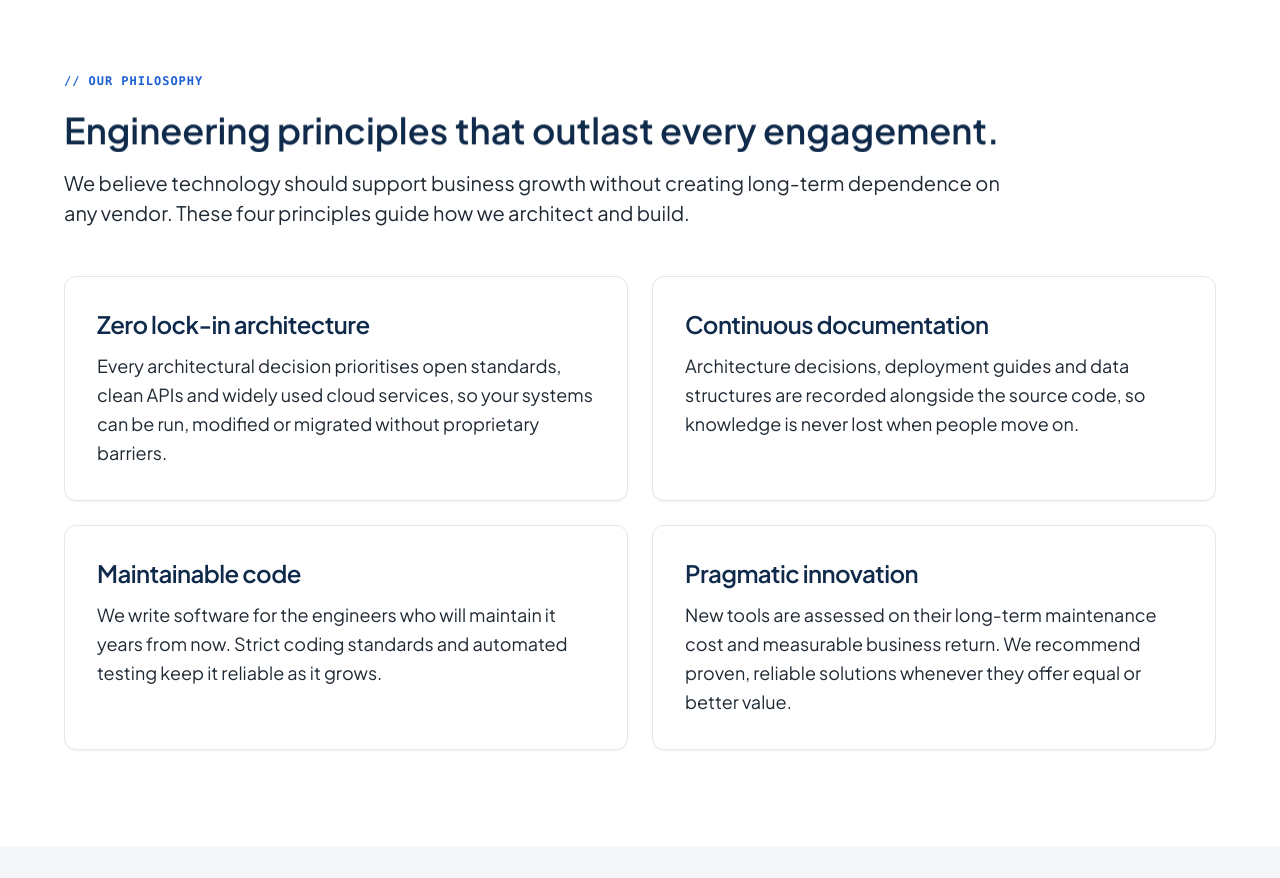
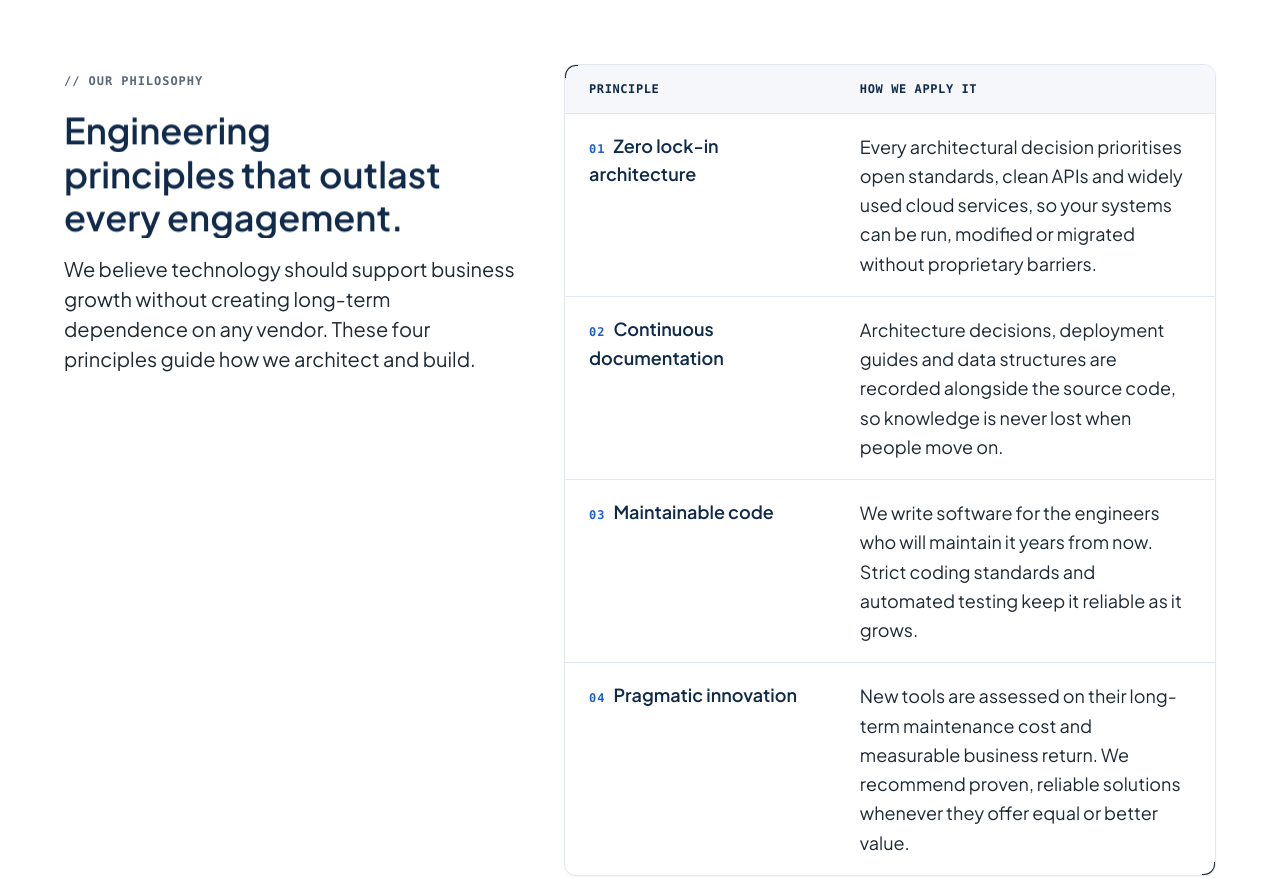
Before and after one commit to Agung78/projectx, an Astro site: page /about in a window 1280 px wide. Shown: the part 2900-3778 px from the top of the page. Built offline with nearby package versions, Linux system fonts and the light colour scheme; Astro itself is replaced by a stand-in of ours; some packages are replaced by stand-ins of ours.

Commit message:
feat: redesign philosophy section into a table layout and add contact link to footer

```diff
--- a/src/components/Footer.astro
+++ b/src/components/Footer.astro
@@ -6,6 +6,7 @@
     <div class="flex flex-col gap-3 text-sm text-white/60 sm:flex-row sm:items-center sm:justify-between">
       <p>&copy; {new Date().getFullYear()} Kyron Engineering. <span data-i18n="footer.rights">All rights reserved.</span></p>
       <div class="flex items-center gap-6">
+        <a href="/contact" class="hover:text-white transition-colors" data-i18n="footer.contact">Get in touch</a>
         <a
           href="https://www.linkedin.com/company/kyron-engineering/"
           target="_blank"
--- a/src/i18n/dictionary.ts
+++ b/src/i18n/dictionary.ts
@@ -89,6 +89,14 @@ export const STRINGS: Record<string, Entry> = {
     "Want a quick overview?",
     "Ingin ringkasan singkat?",
   ),
+  "about.philosophy.col-how": e(
+    "How we apply it",
+    "Penerapannya",
+  ),
+  "about.philosophy.col-principle": e(
+    "Principle",
+    "Prinsip",
+  ),
   "about.philosophy.eyebrow": e(
     "// OUR PHILOSOPHY",
     "// FILOSOFI KAMI",
@@ -641,6 +649,10 @@ export const STRINGS: Record<string, Entry> = {
     "Company",
     "Perusahaan",
   ),
+  "footer.contact": e(
+    "Get in touch",
+    "Hubungi kami",
+  ),
   "footer.connect": e(
     "Connect",
     "Terhubung",
--- a/src/pages/about.astro
+++ b/src/pages/about.astro
@@ -25,6 +25,33 @@ const commitments = [
     titleKey: "about.commitments.honest-title",
     description: "We recommend what’s right for the business, not what costs the most.",
     descKey: "about.commitments.honest-desc",
+  },
+];
+
+const principles = [
+  {
+    title: "Zero lock-in architecture",
+    titleKey: "about.philosophy.p1-title",
+    body: "Every architectural decision prioritises open standards, clean APIs and widely used cloud services, so your systems can be run, modified or migrated without proprietary barriers.",
+    bodyKey: "about.philosophy.p1-body",
+  },
+  {
+    title: "Continuous documentation",
+    titleKey: "about.philosophy.p2-title",
+    body: "Architecture decisions, deployment guides and data structures are recorded alongside the source code, so knowledge is never lost when people move on.",
+    bodyKey: "about.philosophy.p2-body",
+  },
+  {
+    title: "Maintainable code",
+    titleKey: "about.philosophy.p3-title",
+    body: "We write software for the engineers who will maintain it years from now. Strict coding standards and automated testing keep it reliable as it grows.",
+    bodyKey: "about.philosophy.p3-body",
+  },
+  {
+    title: "Pragmatic innovation",
+    titleKey: "about.philosophy.p4-title",
+    body: "New tools are assessed on their long-term maintenance cost and measurable business return. We recommend proven, reliable solutions whenever they offer equal or better value.",
+    bodyKey: "about.philosophy.p4-body",
   },
 ];
 ---
@@ -140,40 +167,39 @@ const commitments = [
     </div>
   </section>
 
-  <section class="border-t border-line bg-white py-16 md:py-24">
-    <div class={shell}>
-      <div class="max-w-[72ch]">
-        <span class="mono text-blue" data-i18n="about.philosophy.eyebrow">// OUR PHILOSOPHY</span>
-        <h2 class="mt-4 text-h2 text-navy text-balance text-reveal" data-i18n="about.philosophy.heading">Engineering principles that outlast every engagement.</h2>
-        <p class="mt-4 text-body-lg text-slate" data-i18n="about.philosophy.lede">
-          We believe technology should support business growth without creating long-term dependence on any vendor. These four principles guide how we architect and build.
-        </p>
-      </div>
-
-      <div class="mt-12 grid grid-cols-1 gap-6 md:grid-cols-2" data-reveal-group>
-        <div class="rounded-xl border border-line bg-white p-7 shadow-xs card-hover md:p-8" data-reveal-item>
-          <h3 class="text-h3 font-semibold text-navy tracking-tight" data-i18n="about.philosophy.p1-title">Zero lock-in architecture</h3>
-          <p class="mt-3 text-body text-slate leading-relaxed" data-i18n="about.philosophy.p1-body">
-            Every architectural decision prioritises open standards, clean APIs and widely used cloud services, so your systems can be run, modified or migrated without proprietary barriers.
+  <section id="philosophy" class="scroll-mt-24 border-t border-line bg-white" aria-labelledby="philosophy-title">
+    <div class:list={[shell, "py-16 md:py-24"]}>
+      <div class="grid grid-cols-1 gap-10 lg:grid-cols-12 lg:gap-12">
+        <div class="lg:sticky lg:top-28 lg:col-span-5 lg:self-start">
+          <span class="mono text-grey" data-i18n="about.philosophy.eyebrow">// OUR PHILOSOPHY</span>
+          <h2 id="philosophy-title" class="mt-4 text-h2 text-navy text-balance text-reveal" data-i18n="about.philosophy.heading">Engineering principles that outlast every engagement.</h2>
+          <p class="text-body-lg text-slate max-w-[68ch] mt-4" data-i18n="about.philosophy.lede">
+            We believe technology should support business growth without creating long-term dependence on any vendor. These four principles guide how we architect and build.
           </p>
         </div>
-        <div class="rounded-xl border border-line bg-white p-7 shadow-xs card-hover md:p-8" data-reveal-item>
-          <h3 class="text-h3 font-semibold text-navy tracking-tight" data-i18n="about.philosophy.p2-title">Continuous documentation</h3>
-          <p class="mt-3 text-body text-slate leading-relaxed" data-i18n="about.philosophy.p2-body">
-            Architecture decisions, deployment guides and data structures are recorded alongside the source code, so knowledge is never lost when people move on.
-          </p>
-        </div>
-        <div class="rounded-xl border border-line bg-white p-7 shadow-xs card-hover md:p-8" data-reveal-item>
-          <h3 class="text-h3 font-semibold text-navy tracking-tight" data-i18n="about.philosophy.p3-title">Maintainable code</h3>
-          <p class="mt-3 text-body text-slate leading-relaxed" data-i18n="about.philosophy.p3-body">
-            We write software for the engineers who will maintain it years from now. Strict coding standards and automated testing keep it reliable as it grows.
-          </p>
-        </div>
-        <div class="rounded-xl border border-line bg-white p-7 shadow-xs card-hover md:p-8" data-reveal-item>
-          <h3 class="text-h3 font-semibold text-navy tracking-tight" data-i18n="about.philosophy.p4-title">Pragmatic innovation</h3>
-          <p class="mt-3 text-body text-slate leading-relaxed" data-i18n="about.philosophy.p4-body">
-            New tools are assessed on their long-term maintenance cost and measurable business return. We recommend proven, reliable solutions whenever they offer equal or better value.
-          </p>
+
+        <div class="corners overflow-hidden rounded-xl border border-line bg-white shadow-xs lg:col-span-7">
+          <table class="w-full text-left border-collapse tabular-nums">
+            <caption class="sr-only" data-i18n="about.philosophy.heading">Engineering principles that outlast every engagement.</caption>
+            <thead>
+              <tr class="border-b border-line bg-mist/80">
+                <th scope="col" class="mono w-2/5 px-4 py-4 text-xs font-semibold tracking-wider uppercase text-navy md:w-5/12 md:px-6" data-i18n="about.philosophy.col-principle">Principle</th>
+                <th scope="col" class="mono px-4 py-4 text-xs font-semibold tracking-wider uppercase text-navy md:px-6" data-i18n="about.philosophy.col-how">How we apply it</th>
+              </tr>
+            </thead>
+            <tbody class="divide-y divide-line" data-reveal-group>
+              {
+                principles.map((row, i) => (
+                  <tr class="transition-colors hover:bg-mist/40" data-reveal-item>
+                    <th scope="row" class="px-4 py-4.5 align-top text-left font-semibold text-navy md:px-6">
+                      <span class="mono mr-2 text-xs text-blue">{pad(i)}</span><span data-i18n={row.titleKey}>{row.title}</span>
+                    </th>
+                    <td class="px-4 py-4.5 text-slate leading-relaxed md:px-6" data-i18n={row.bodyKey}>{row.body}</td>
+                  </tr>
+                ))
+              }
+            </tbody>
+          </table>
         </div>
       </div>
     </div>
```
